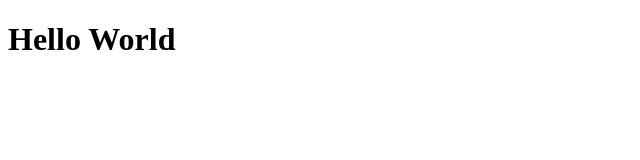
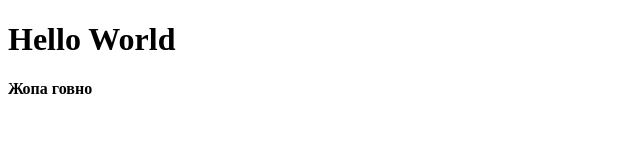
Before and after one commit to HASKADOG/Git_me, a plain HTML site: page index.html in a window 1280 px wide. Shown: the whole page, without its empty margins (0-640 px from the left). Drawn offline with Linux system fonts and the light colour scheme.

Commit message:
Update index.html

```diff
--- a/index.html
+++ b/index.html
@@ -6,5 +6,6 @@
   </head>
   <body>
     <h1>Hello World</h1>
+    <h4>Жопа говно</h4>
   </body>
 </html>
```
